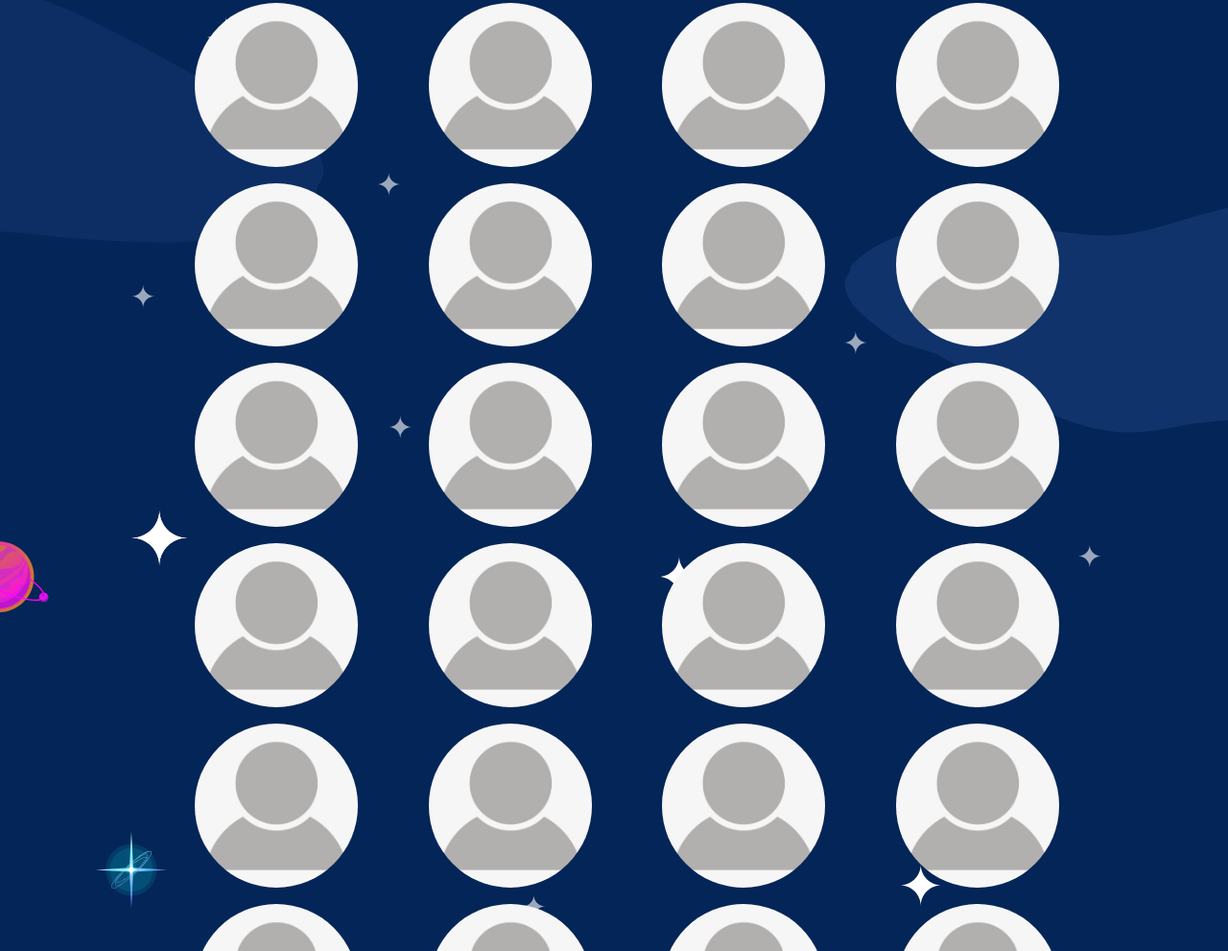
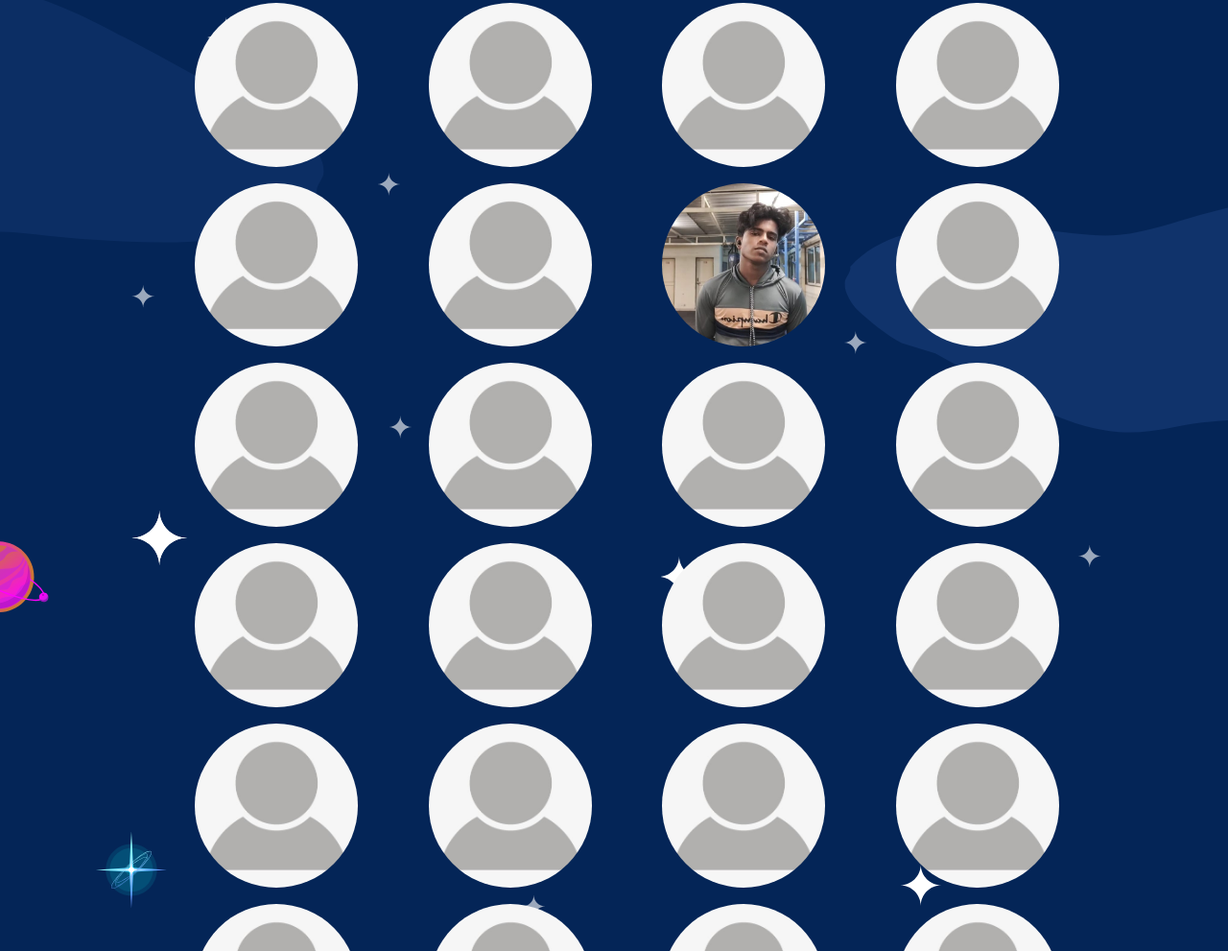
Before and after one commit to yeolevishakha27/gdscghrcem.github.io, a plain HTML site: page index.html in a window 1280 px wide. Shown: the part 1175-2166 px from the top of the page at 96% size. Drawn offline with Linux system fonts and the light colour scheme.

Commit message:
Nitesh image add

```diff
--- a/index.html
+++ b/index.html
@@ -49,7 +49,7 @@
           <img src="./assets/profileE.png" id="img" />
           <img src="./assets/profileE.png" id="img" />
           <img src="./assets/profileE.png" id="img" />
-          <img src="./assets/profileE.png" id="img" />
+          <img src="./assets/nitesh.jpeg" id="img" />
           <img src="./assets/profileE.png" id="img" />
           <img src="./assets/profileE.png" id="img" />
           <img src="./assets/profileE.png" id="img" />
```
Also changed, not shown: assets/nitesh.jpeg (added).
